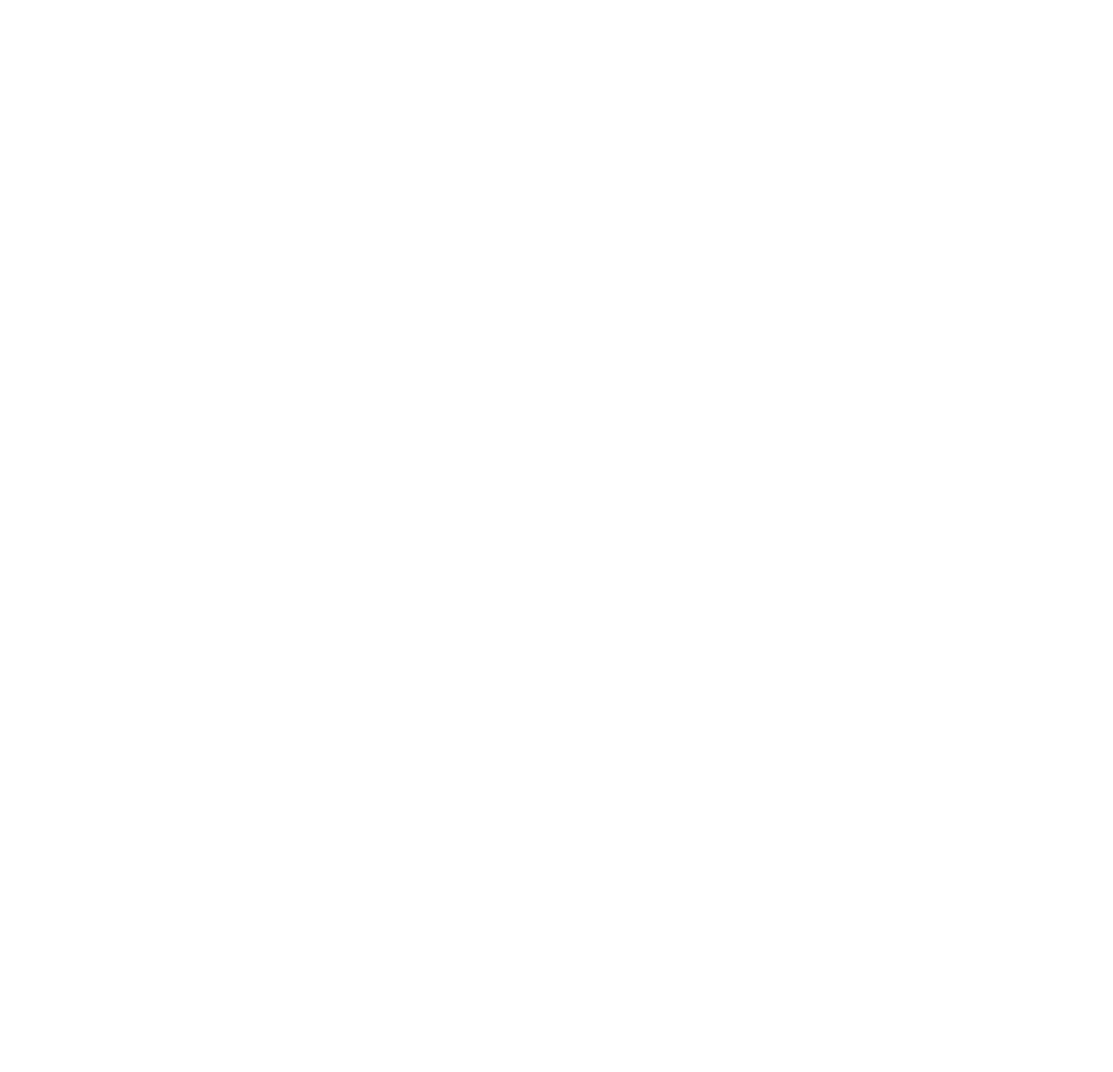
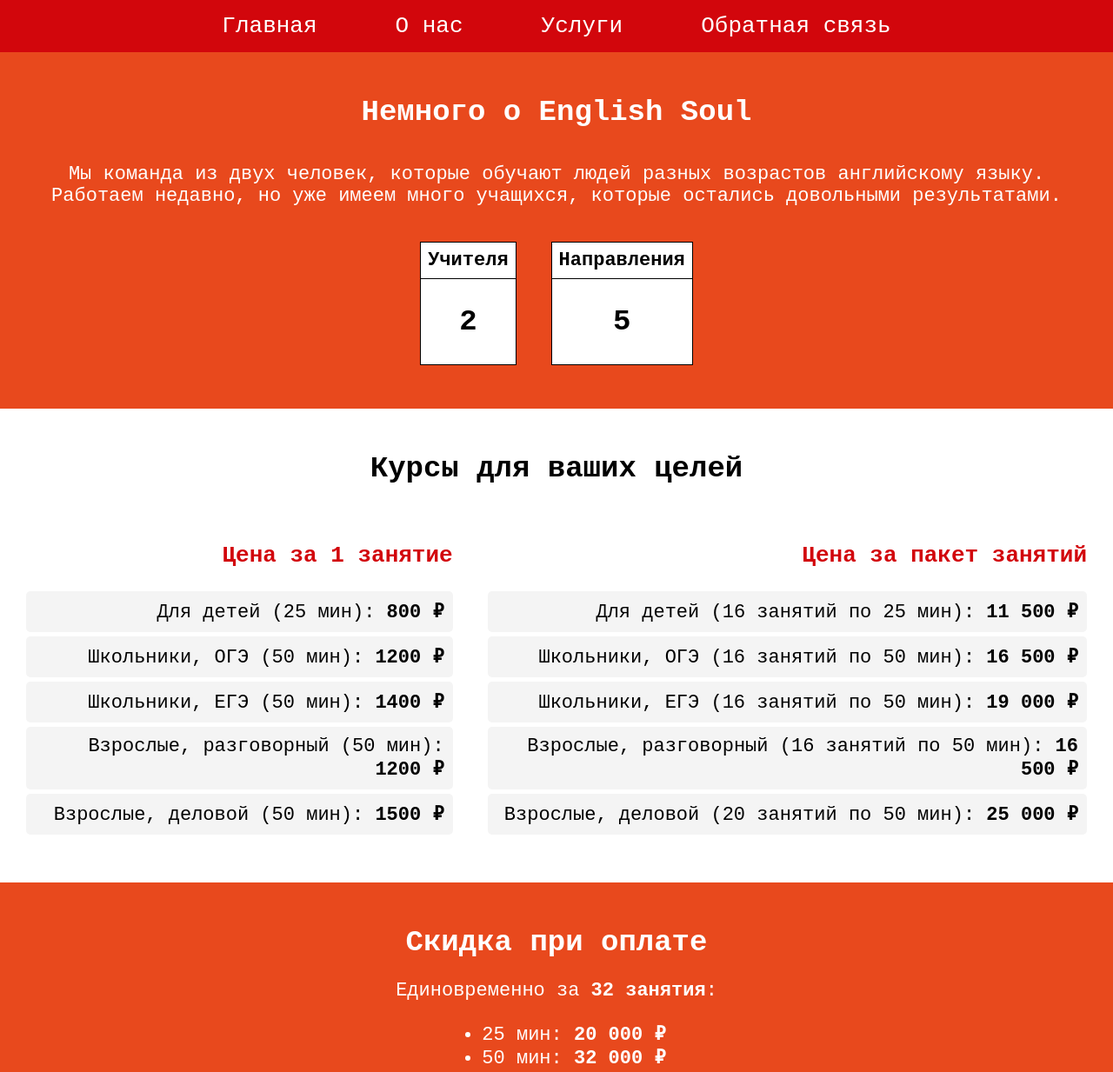
Before and after one commit to ket-jet/WEB, a plain HTML site: page projects.html in a window 1280 px wide. Shown: the top 1233 px of the page at 87% size. Before the commit the page ends 800 px from the top, so only its background shows below. Drawn offline with Linux system fonts and the light colour scheme.

Commit message:
feat: add projects page

```diff
--- a/assets/css/styles_about.css
+++ b/assets/css/styles_about.css
@@ -22,6 +22,7 @@ button {
     --light-gray: #f0f0f0;
     --medium-gray: #ddd;
     --dark-gray: #333;
+    --orange: #e8491d;
     --gradient: linear-gradient(rgba(135, 60, 255, 0.4), rgba(135, 60, 255, 0.0) 80%),
     linear-gradient(-45deg, rgba(120, 155, 255, 0.9) 25%, rgba(255, 160, 65, 0.9) 75%);
 }
--- a/assets/css/styles_index.css
+++ b/assets/css/styles_index.css
@@ -22,6 +22,7 @@ button {
     --light-gray: #f0f0f0;
     --medium-gray: #ddd;
     --dark-gray: #333;
+    --orange: #e8491d;
     --gradient: linear-gradient(rgba(135, 60, 255, 0.4), rgba(135, 60, 255, 0.0) 80%),
     linear-gradient(-45deg, rgba(120, 155, 255, 0.9) 25%, rgba(255, 160, 65, 0.9) 75%);
 }
--- /dev/null
+++ b/assets/css/styles_projects.css
@@ -0,0 +1,152 @@
+html {
+    box-sizing: border-box;
+    scroll-behavior: smooth;
+}
+*, *::before, *::after {
+    box-sizing: inherit;
+}
+body {
+    margin: 0 auto;
+    width: 100%;
+    font-family: Monospace, Candara, Century Gothic;
+}
+button {
+    cursor: pointer;
+}
+:root {
+    --red: #d2060c;
+    --white: #fff;
+    --black: #000000;
+    --beige: #fffaf0;
+    --blue: #313D74;
+    --light-gray: #f0f0f0;
+    --medium-gray: #ddd;
+    --dark-gray: #333;
+    --orange: #e8491d;
+    --gradient: linear-gradient(rgba(135, 60, 255, 0.4), rgba(135, 60, 255, 0.0) 80%),
+    linear-gradient(-45deg, rgba(120, 155, 255, 0.9) 25%, rgba(255, 160, 65, 0.9) 75%);
+}
+a {
+    text-decoration: none;
+}
+
+.stats__container, .courses__container, .discount__container {
+    width: 1280px;
+    margin: 0 auto;
+    padding: 50px 30px;
+}
+
+.stats, .discount {
+    background-color: var(--orange);
+}
+.stats__container {
+    display: flex;
+    flex-direction: column;
+    text-align: center;
+    row-gap: 40px;
+}
+.stats__h1 {
+    font-size: 34px;
+    color: var(--white);
+    margin: 0;
+}
+.stats__p {
+    font-size: 22px;
+    color: var(--white);
+    margin: 0;
+}
+.stats__tables {
+    display: flex;
+    flex-direction: row;
+    margin: 0 auto;
+    column-gap: 40px;
+}
+.stats__table {
+    width: 100px;
+    border-collapse: collapse;
+    color: black;
+    background-color: white;
+}
+.stats__table th, .stats__table td {
+    border: 1px solid #ddd;
+    padding: 8px;
+    text-align: center;
+    border: 1px solid black;
+}
+.stats__table th {
+    font-size: 22px;
+    margin: 0;
+}
+.stats__table td {
+    font-size: 34px;
+    font-weight: 800;
+    padding: 30px 20px;
+}
+
+.courses__container {
+    display: flex;
+    flex-direction: column;
+    row-gap: 40px;
+}
+.courses__h2 {
+    margin: 0 auto;
+    font-size: 34px;
+}
+.courses__lists_box {
+    display: flex;
+    flex-direction: row;
+    column-gap: 40px;
+}
+.courses__list_box {
+    text-align: right;
+}
+.courses__list_h3 {
+    font-size: 26px;
+    color: var(--red);
+}
+.courses__list_box ul {
+    list-style: none;
+    padding: 0;
+    margin: 0;
+}
+.courses__list_box li {
+    background: #f4f4f4;
+    padding: 10px;
+    margin: 5px 0;
+    border-radius: 5px;
+    text-align:right;
+    font-size: 22px;
+}
+
+.discount__container {
+    display: flex;
+    flex-direction: column;
+    margin: 0 auto;
+    row-gap: 24px;
+    align-items: center;
+    color: var(--white)
+}
+.discount__h2 {
+    font-size: 34px;
+    margin: 0;
+}
+.discount__p, .discount__container ul {
+    font-size: 22px;
+    margin: 0;
+}
+.discount__button {
+    display: inline-block;
+    background: var(--gradient);
+    color: var(--white);
+    padding: 10px 20px;
+    text-decoration: none;
+    border-radius: 8px;
+    border: none;
+    font-size: 22px;
+    font-family: Monospace, Candara, Century Gothic;
+}
+
+.discount__button:hover {
+    background-color: var(--black);
+    color: var(--white);
+}
--- a/projects.html
+++ b/projects.html
@@ -0,0 +1,121 @@
+<!DOCTYPE html>
+<html lang="ru">
+<head>
+    <meta charset="UTF-8">
+    <meta name="viewport" content="width=device-width, initial-scale=1.0">
+    <title>О нас</title>
+    <link rel="stylesheet" href="assets/css/styles_header.css">
+    <link rel="stylesheet" href="assets/css/styles_projects.css">
+    <link rel="stylesheet" href="assets/css/styles_footer.css">
+</head>
+<body>
+    <header>
+        <div class="header_wrapper">
+            <nav>
+                <ul>
+                    <li><a href="index.html" class="header__link">Главная</a></li>
+                    <li><a href="about.html" class="header__link">О нас</a></li>
+                    <li><a href="projects.html" class="header__link">Услуги</a></li>
+                    <li><a href="contact.html" class="header__link">Обратная связь</a></li>
+                </ul>
+            </nav>
+        </div>
+    </header>
+    <main>
+        <section class="stats">
+            <div class="stats__container">
+                <h1 class="stats__h1">Немного о English Soul</h1>
+                <p class="stats__p">Мы команда из двух человек, которые обучают людей разных возрастов английскому языку.<br>Работаем недавно, но уже имеем много учащихся, которые остались довольными результатами.
+                <div class="stats__tables">
+                    <table class="stats__table">
+                        <tr>
+                            <th>Учителя</th>
+                        </tr>
+                        <tr>
+                            <td>2</td>
+                        </tr>
+                    </table>
+                    <table class="stats__table">
+                        <tr>
+                            <th>Направления</th>
+                        </tr>
+                        <tr>
+                            <td>5</td>
+                        </tr>
+                    </table>
+                </div>
+            </div>
+        </section>
+        <section class="courses">
+            <div class="courses__container">
+                <h2 class="courses__h2">Курсы для ваших целей</h2>
+                <div class="courses__lists_box">
+                    <div class="courses__list_box">
+                        <h3 class="courses__list_h3">Цена за 1 занятие</h3>
+                        <ul>
+                            <li>Для детей (25 мин): <b>800 ₽</b></li>
+                            <li>Школьники, ОГЭ (50 мин): <b>1200 ₽</b></li>
+                            <li>Школьники, ЕГЭ (50 мин): <b>1400 ₽</b></li>
+                            <li>Взрослые, разговорный (50 мин): <b>1200 ₽</b></li>
+                            <li>Взрослые, деловой (50 мин): <b>1500 ₽</b></li>
+                        </ul>
+                    </div>
+                    <div class="courses__list_box">
+                        <h3 class="courses__list_h3">Цена за пакет занятий</h3>
+                        <ul>
+                            <li>Для детей (16 занятий по 25 мин): <b>11 500 ₽</b></li>
+                            <li>Школьники, ОГЭ  (16 занятий по 50 мин): <b>16 500 ₽</b></li>
+                            <li>Школьники, ЕГЭ (16 занятий по 50 мин): <b>19 000 ₽</b></li>
+                            <li>Взрослые, разговорный  (16 занятий по 50 мин): <b>16 500 ₽</b></li>
+                            <li>Взрослые, деловой (20 занятий по 50 мин): <b>25 000 ₽</b></li>
+                        </ul>
+                    </div>
+                </div>
+            </div>
+        </section>
+        <section class="discount">
+            <div class="discount__container">
+                <h2 class="discount__h2">Скидка при оплате</h2>
+                <p class="discount__p">Единовременно за <b>32 занятия</b>:</p>
+                <ul>
+                    <li>25 мин: <b>20 000 ₽</b></li>
+                    <li>50 мин: <b>32 000 ₽</b></li>
+                </ul>
+                <p class="discount__p">По вопросам звоните: +7 (995) 505-1234</p>
+                <button class="discount__button" onclick="window.open('contact.html', '_blank')">Оставить заявку</button>
+            </div>
+        </section>
+    </main>
+    <footer>
+        <div class="footer__container">
+            <img src="assets/img/footer-logo.png" alt="footer-logo" class="footer__logo">
+            <div class="footer__info_box">
+                <h4 class="footer__heading">Контактные данные:</h4>
+                <ul class="footer__details">
+                    <li class="footer__details_item">+7 123 XXX-XX-XX</li>
+                    <li class="footer__details_item">+7 123 XXX-XX-XX</li>
+                    <li class="footer__details_item">Россия, г. Белгород</li>
+                    <li class="footer__details_item">ул. Студенческая, д. 14</li>
+                </ul>
+            </div>
+            <div class="footer__info_box">
+                <h4 class="footer__heading">Услуги:</h4>
+                <ul class="footer__details">
+                    <li class="footer__details_item"><a href="projects.html" class="footer__link">Английский для детей</a></li>
+                    <li class="footer__details_item"><a href="projects.html" class="footer__link">Английский для взрослых</a></li>
+                    <li class="footer__details_item"><a href="projects.html" class="footer__link">Деловой английский</a></li>
+                </ul>
+            </div>
+            <div class="footer__info_box">
+                <h4 class="footer__heading">Меню</h4>
+                <ul class="footer__details">
+                    <li class="footer__details_item"><a href="index.html" class="footer__link">Главная</a></li>
+                    <li class="footer__details_item"><a href="about.html" class="footer__link">О нас</a></li>
+                    <li class="footer__details_item"><a href="projects.html" class="footer__link">Услуги</a></li>
+                    <li class="footer__details_item"><a href="contact.html" class="footer__link">Обратная связь</a</li>
+                </ul>
+            </div>
+        </div>
+    </footer>
+</body>
+</html>
```
